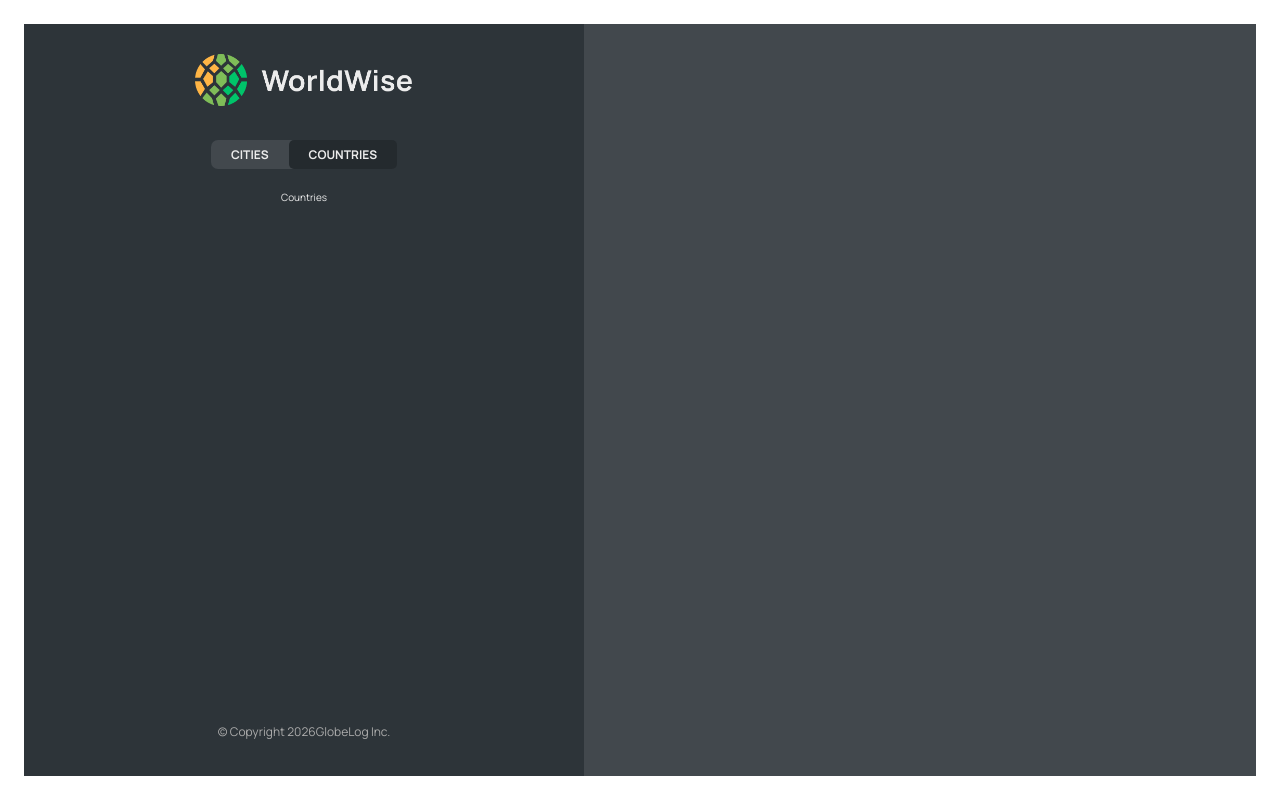
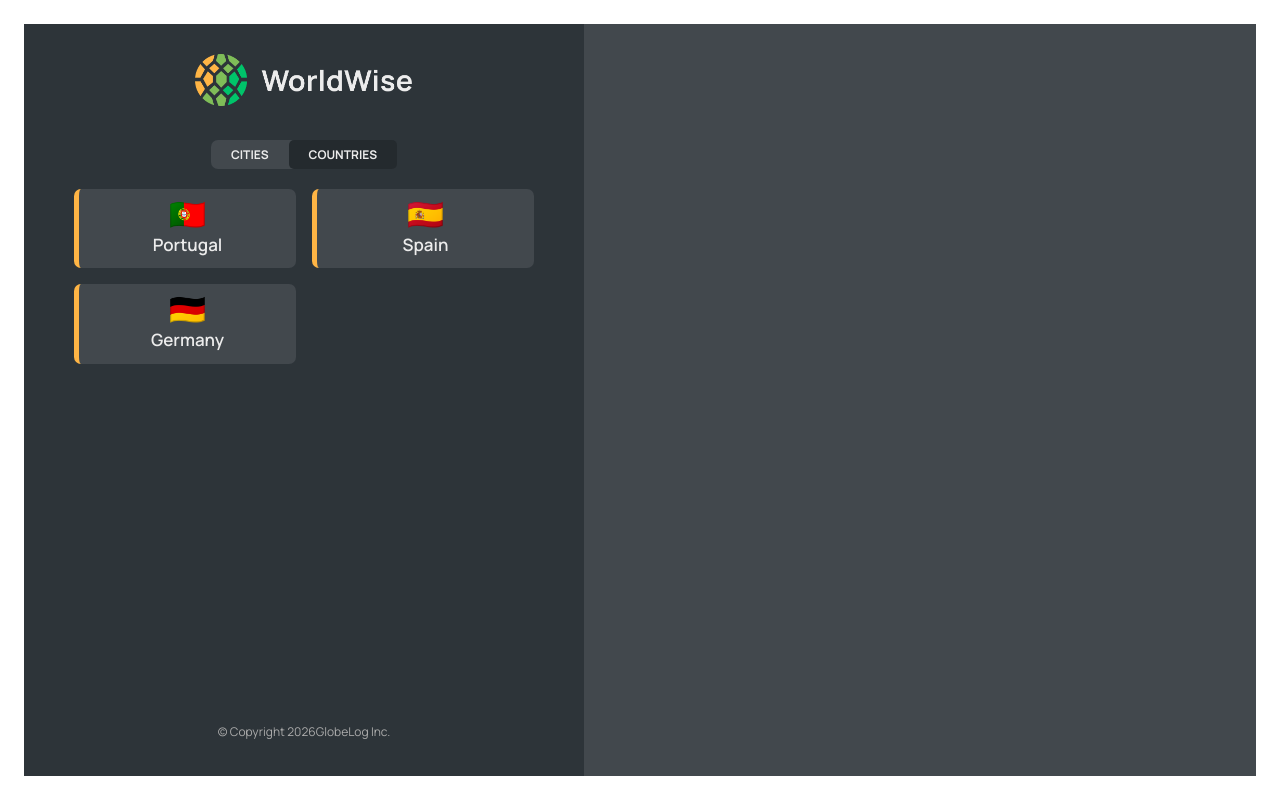
Before and after one commit to yannickbaze/GlobeLog, a React (Vite) app: page /app/countries in a window 1280 px wide. Built offline with nearby package versions, Linux system fonts and the light colour scheme; data requests are answered from the project's data file.

Commit message:
Visited countries filter

```diff
--- a/data/cities.json
+++ b/data/cities.json
@@ -47,6 +47,31 @@
         "lng": "-2.13128394200588"
       },
       "id": 98443198
+    },
+
+    {
+      "cityName": "Faro",
+      "country": "Germany",
+      "emoji": "🇩🇪",
+      "date": "2027-02-12T09:24:11.863Z",
+      "notes": "Amazing 😃",
+      "position": {
+        "lat": 52.53586782505711,
+        "lng": 13.376933665713324
+      },
+      "id": 98443156
+    },
+    {
+      "cityName": "Barcelona",
+      "country": "Spain",
+      "emoji": "🇪🇸",
+      "date": "2023-04-03T07:47:59.202Z",
+      "notes": "",
+      "position": {
+        "lat": "36.967508314568164",
+        "lng": "-2.13128394200588"
+      },
+      "id": 98443144
     }
   ]
 }
--- a/src/App.jsx
+++ b/src/App.jsx
@@ -1,4 +1,5 @@
 import { BrowserRouter, Routes, Route } from "react-router-dom";
+import { useEffect, useState } from "react";
 import Homepage from "./pages/Homepage";
 import Product from "./pages/Product";
 import Pricing from "./pages/Pricing";
@@ -6,7 +7,7 @@
 import PageNotFound from "./pages/PageNotFound";
 import AppLayout from "./pages/AppLayout";
 import CityList from "./components/CityList";
-import { useEffect, useState } from "react";
+import CountryList from "./components/CountryList";
 
 const BASE_URL = "http://localhost:9000";
 
@@ -48,7 +49,10 @@
             path="cities"
             element={<CityList cities={cities} isLoading={isLoading} />}
           />
-          <Route path="countries" element={<p> Countries </p>} />
+          <Route
+            path="countries"
+            element={<CountryList cities={cities} isLoading={isLoading} />}
+          />
           <Route path="form" element={<p>Form</p>} />
         </Route>
         <Route path="login" element={<Login />} />
--- /dev/null
+++ b/src/components/CountryList.jsx
@@ -0,0 +1,30 @@
+import styles from "./CountryList.module.css";
+import Spinner from "./Spinner";
+import CountryItem from "./CountryItem";
+import Message from "./Message";
+
+function CountryList({ cities, isLoading }) {
+  if (isLoading) return <Spinner />;
+
+  if (!cities.length)
+    return (
+      <Message message="Add your first city by clicking a city on the map" />
+        );
+
+    const countries = cities.reduce((arr, city) =>
+    {
+        if (!arr.map((el) => el.country).includes(city.country))
+            return [...arr, { country: city.country, emoji: city.emoji }];
+        else return arr;
+    }, [])
+
+  return (
+    <ul className={styles.countryList}>
+      {countries.map((country) => (
+        <CountryItem country={country} key={country.id} />
+      ))}
+    </ul>
+  );
+}
+
+export default CountryList;
```
